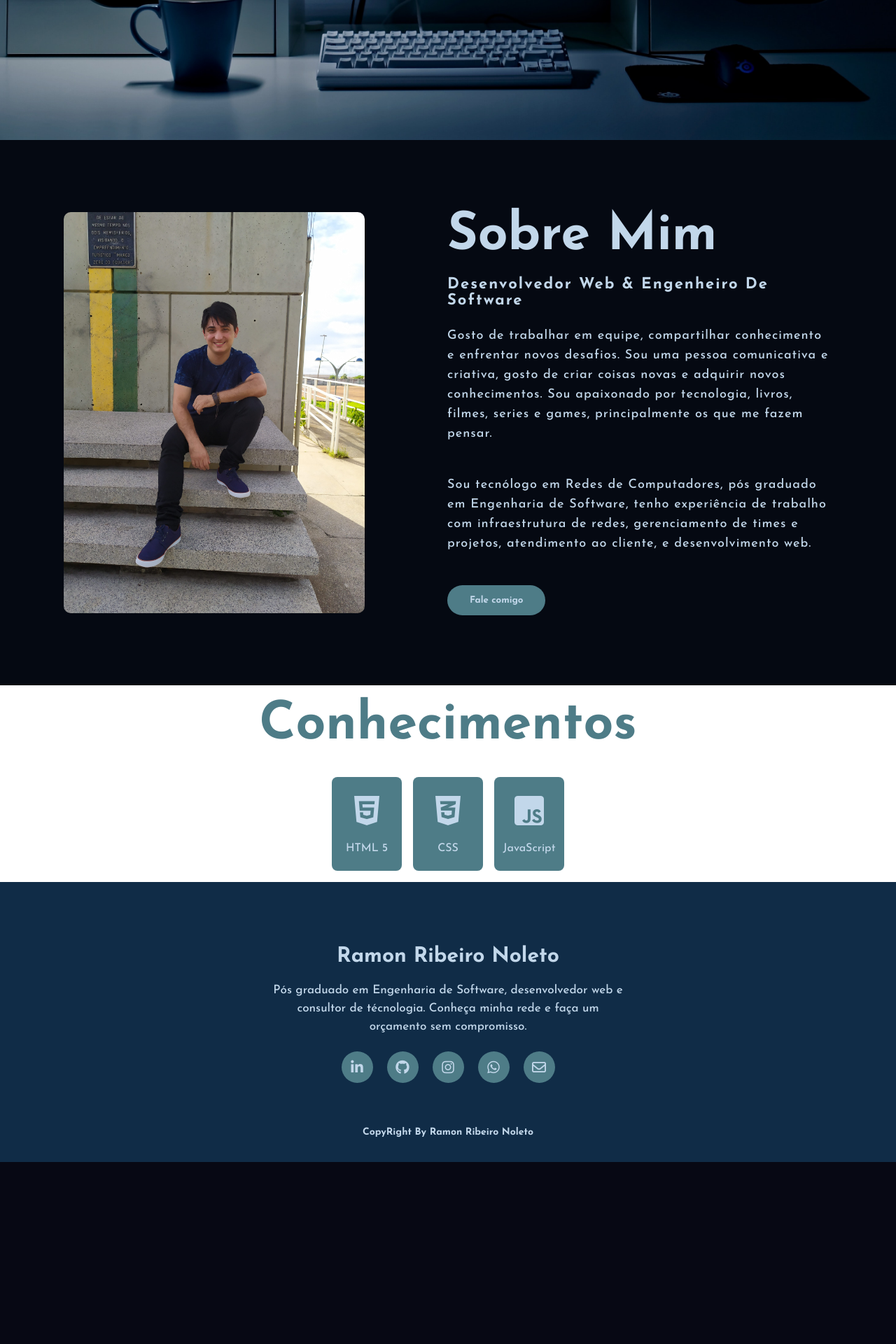
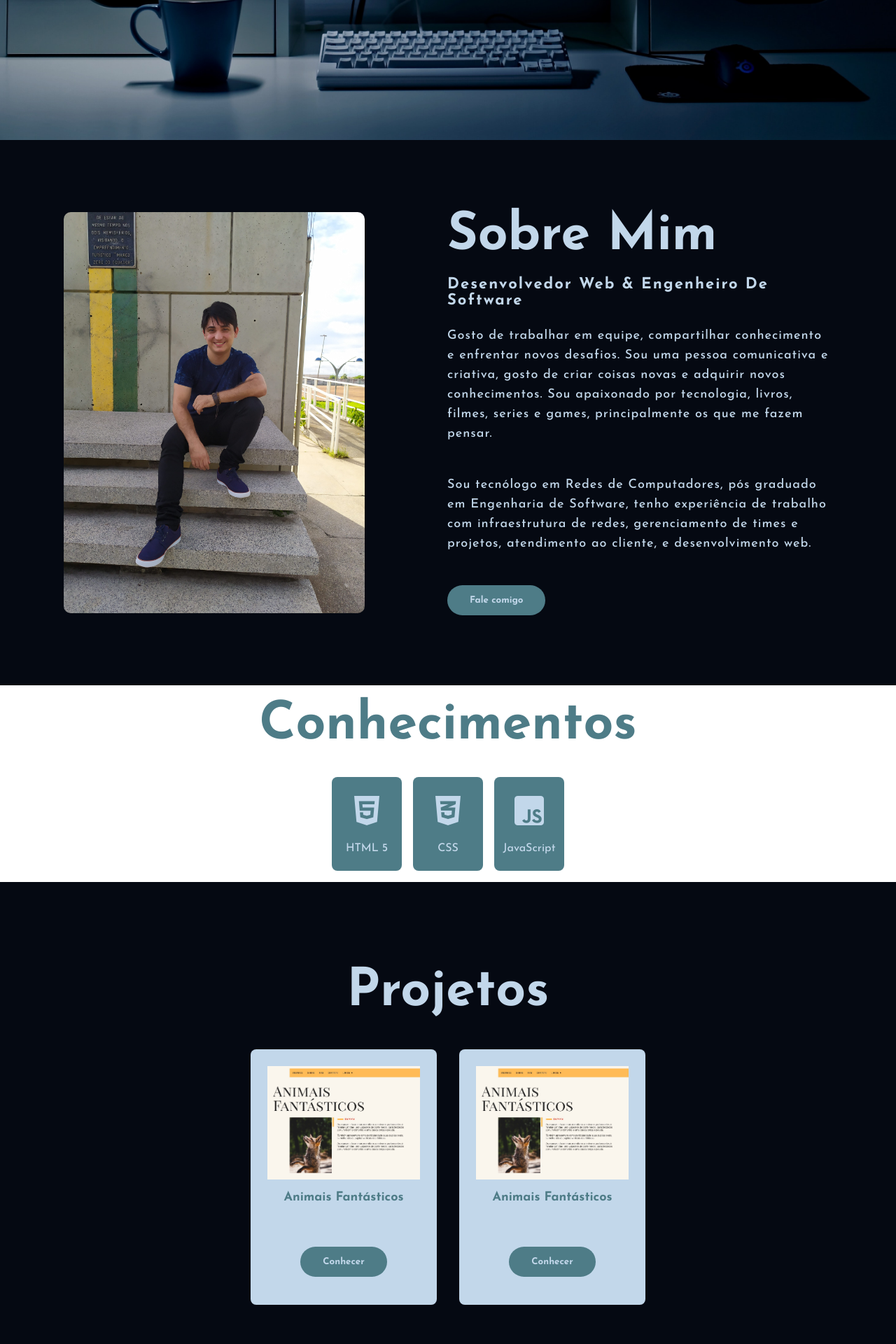
Before and after one commit to RNoleto/portfolio2023, a PHP site: page / in a window 1280 px wide. Shown: the part 600-2520 px from the top of the page at 70% size. Before the commit the page ends 2260 px from the top, so only its background shows below. Run offline with PHP 8.4, Linux system fonts and the light colour scheme.

Commit message:
inicio da criação da sessão de projetos

```diff
--- a/index.html
+++ b/index.html
@@ -24,6 +24,7 @@
           <li><a href="#home">Home</a></li>
           <li><a href="#about">Sobre mim</a></li>
           <li><a href="#skills">Conhecimentos</a></li>
+          <li><a href="#projects">Projetos</a></li>
           <li><a href="#footer">Contato</a></li>
         </ul>
       </nav>
@@ -69,7 +70,27 @@
         </div>
       </div>
     </div>
-
+  </section>
+  <section class="projects" id="projects">
+    <div class="main">
+      <h1>Projetos</h1>
+      <div class="cards">
+        <div class="card">
+          <img src="src/img/projetos/animaisfantasticos.jpg" alt="Site Animais Fantasticos">
+          <h3>Animais Fantásticos</h3>
+          <a href="" target="_blank">
+            <button class="submit">Conhecer</button>
+          </a>
+        </div>
+        <div class="card">
+          <img src="src/img/projetos/animaisfantasticos.jpg" alt="Site Animais Fantasticos">
+          <h3>Animais Fantásticos</h3>
+          <a href="" target="_blank">
+            <button class="submit">Conhecer</button>
+          </a>
+        </div>
+      </div>
+    </div>
   </section>
   <!-- Footer start -->
   <footer id="footer">
--- a/styles.css
+++ b/styles.css
@@ -110,7 +110,8 @@ h4 {
 }
 
 /* ========== ABOUT ========== */
-.about {
+.about,
+.projects {
   width: 100%;
   padding: 100px 0px;
   background-color: #050912;
@@ -230,6 +231,37 @@ h5 {
 .card a{
   font-size: 48px;
   margin-bottom: 1rem;
+}
+
+/* ========== PROJECTS ========== */
+.projects .main{
+  display: flex;
+  flex-direction: column;
+  gap: 1.5rem;
+}
+
+.projects .cards{
+  display: flex;
+  flex-wrap: wrap;
+  gap: 2rem;
+}
+
+.cards .card {
+  background-color: var(--base-color);
+  width: auto;
+}
+
+.cards .card h3{
+  color: var(--second-color);
+  font-size: 18px;
+  margin-top: 1rem;
+}
+
+.cards .card img{
+  padding:0  1rem;
+  width: 250px;
+  height: auto;
+
 }
 
 /* ========== FOOTER ========== */
```
Also changed, not shown: src/img/projetos/animaisfantasticos.jpg (added).
